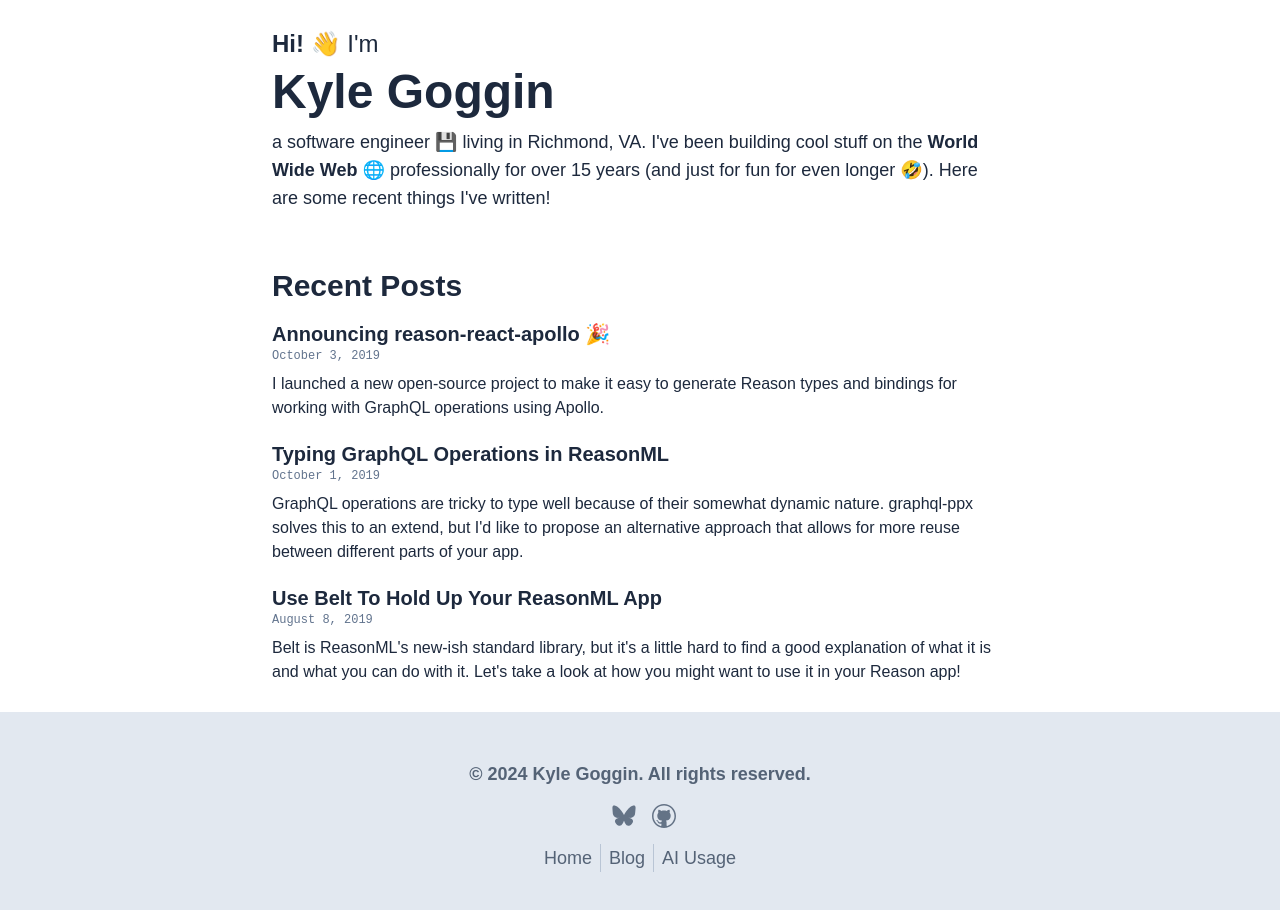
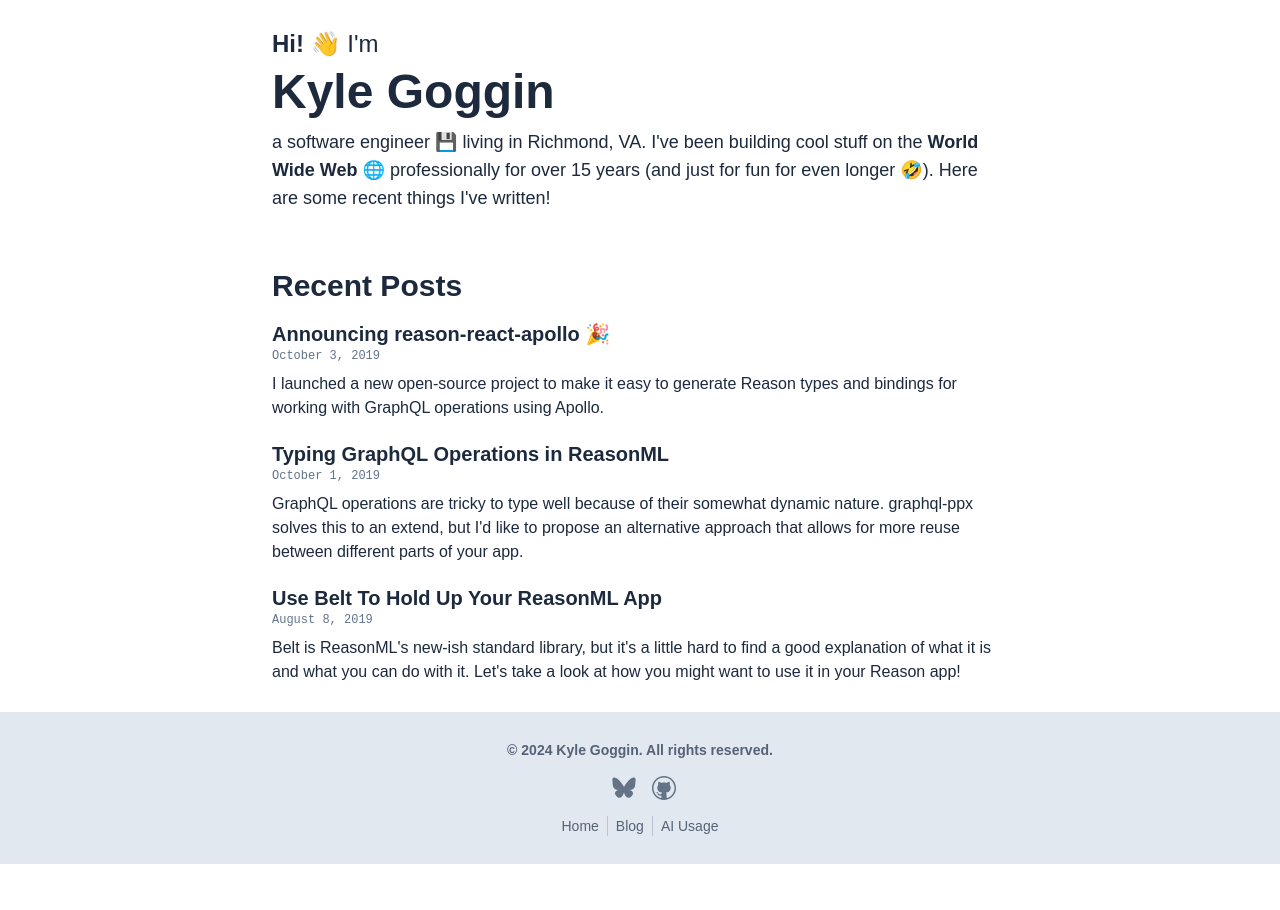
Before and after one commit to kgoggin/kylegoggin.com, an Astro site: page / in a window 1280 px wide. After the commit the page ends 864 px from the top, so only its background shows below. Built offline with nearby package versions, Linux system fonts and the light colour scheme; Astro itself is replaced by a stand-in of ours; a web font is replaced by a local one.

Commit message:
shrink the footer a bit

```diff
--- a/src/components/Footer.astro
+++ b/src/components/Footer.astro
@@ -7,9 +7,9 @@ const footerLinks = [
 ];
 ---
 
-<footer class="px-4 py-5 bg-slate-200 text-slate-700/80">
+<footer class="bg-slate-200 text-slate-700/80">
   <Container class="flex flex-col items-center gap-2">
-    <p class="flex-1 font-slab font-bold text-lg">
+    <p class="flex-1 font-slab font-bold text-sm text-center">
       © 2024 Kyle Goggin. All rights reserved.
     </p>
     <div class="flex items-center justify-center lg:-mr-2 text-slate-600/80">
@@ -47,7 +47,7 @@ const footerLinks = [
       </a>
     </div>
     <ul
-      class="flex divide-solid divide-x divide-slate-400/50 font-slab text-lg"
+      class="flex divide-solid divide-x divide-slate-400/50 font-slab text-sm"
     >
       {
         footerLinks.map(({ href, text }) => (
```
